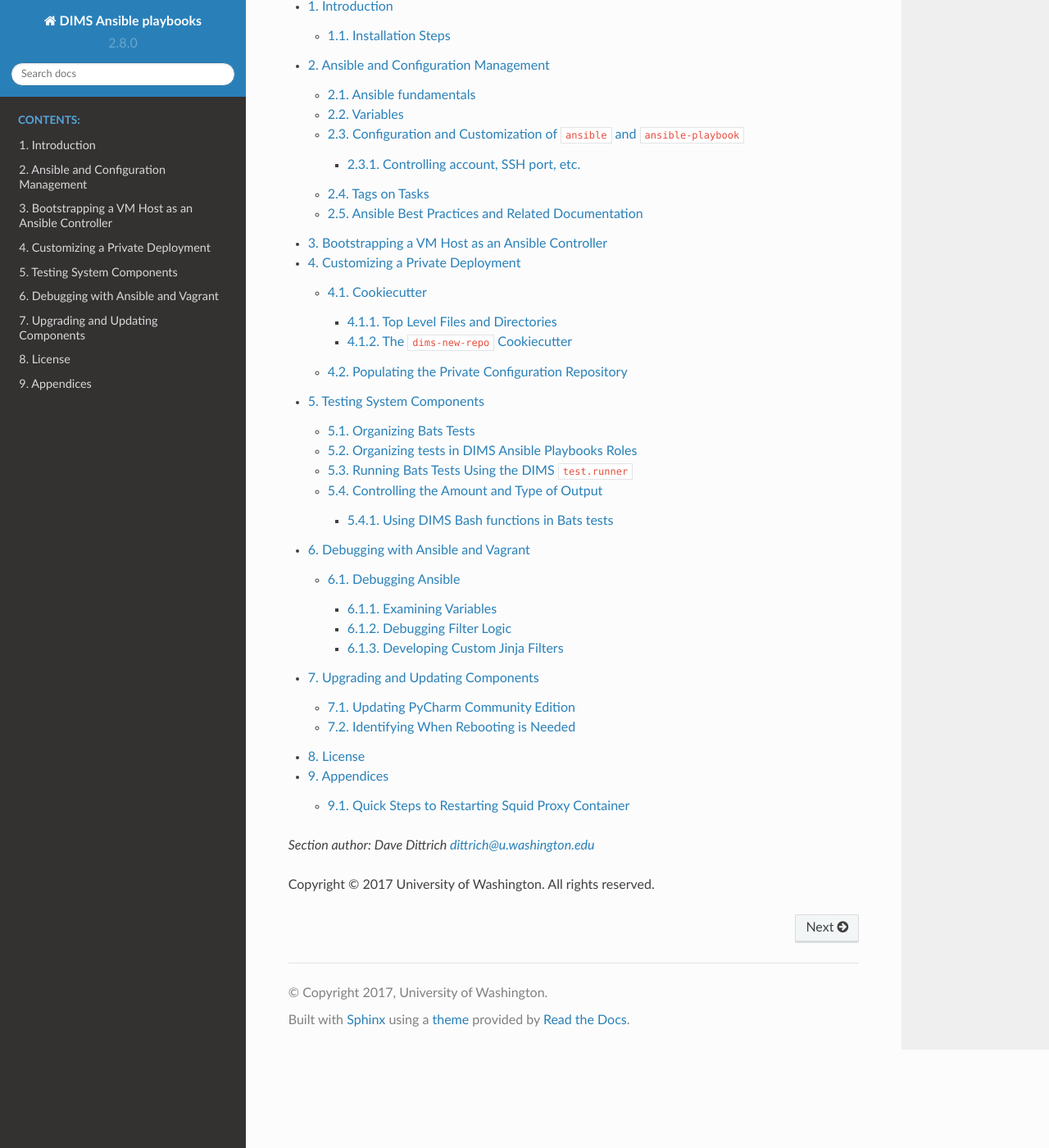
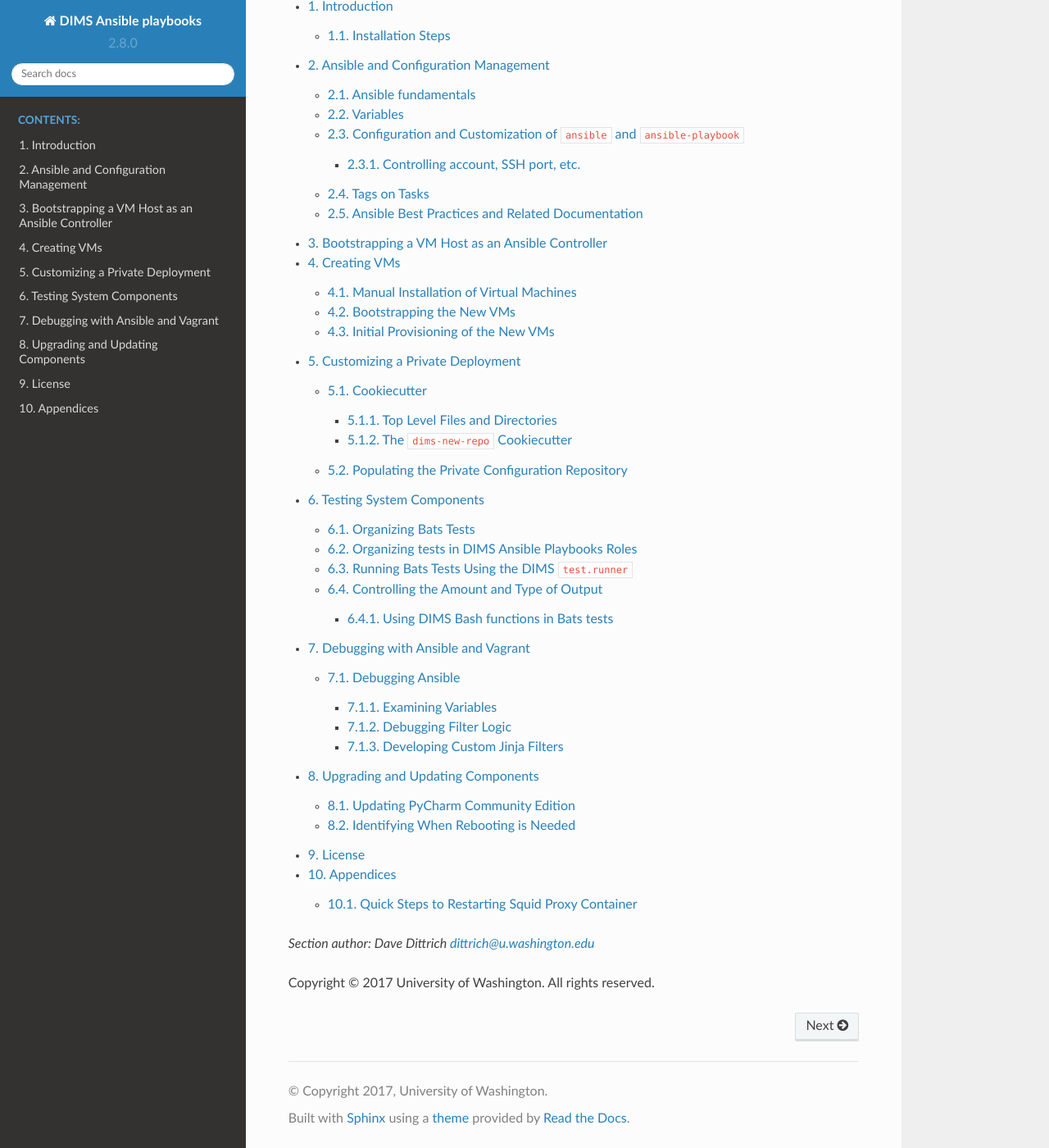
Before and after one commit to uw-dims/ansible-dims-playbooks, a Sphinx documentation site: the page built from docs/source/index.rst, in a window 1280 px wide and 1400 px high, scrolled down 285 px. Shown: the whole window at 82% size. Built offline with Sphinx 7.4.7 and the Read the Docs theme 2.0.0, drawn with Linux system fonts in a browser that asks for light colours; some of the changed lines change nothing that is shown.

Commit message:
Add new section on creating VMs

```diff
--- /dev/null
+++ b/docs/source/creatingvms.rst
@@ -0,0 +1,268 @@
+.. _creating_vms:
+
+Creating VMs
+============
+
+The Ansible control host that was set up in Section :ref:`bootstrapping` can be
+used to control a set of virtual machines, bare metal hosts, or a combination.
+It all depends on what services you wish to provide and how you chose to deploy
+them.
+
+.. hint::
+
+   For the bigger picture of architectural design options considered while
+   designing and building the DIMS system components, see Section
+   :ref:`dimsad:dimsarchitecturaldesign` of :ref:`dimsad:dimsad`.
+
+..
+
+There are several options for creating a hybrid "private-cloud" comprised
+from a combination of bare-metal hosts, virtual machine hosts, and containerized
+microservices. This flexibility comes at a cost in added complexity and
+configuration management, but does afford for better linear horizontal
+scalability and/or addition of compute or storage resources as the
+system grows in size.
+
+Figure :ref:`VM-Architecture` shows a design similar to that being described in
+this and the previous chapters.  The *Host* is shown at the bottom, comprised
+of a highly-provisioned server, a base operating system and a virtual machine
+hypervisor. Each virtual machine *Guest* is then created and installed with its
+own combination of base operating system, libraries and binaries, and
+application software. In this illustration, we see a single physical computer
+with a total of six servers (4 Ubuntu Linux, 1 Red Hat Enterprise Linux, and 1
+Debian Linux).
+
+.. _VM-Architecture:
+
+.. figure:: images/VM-Architecture.png
+   :width: 70%
+   :align: center
+
+   Pure Virtual Machine Architecture
+
+..
+
+
+The deployment we are currently creating is even simpler than Figure
+:ref:`VM-Architecture`.  There is the one bare-metal server acting as the
+Ansible control host and Virtualbox hypervisor (``dellr510``) and just two
+virtual machine guests (``yellow`` and ``purple``, a.k.a. the ``trident``
+group). These guests will use bridged interfaces so they each have an
+Internet-facing IP address and domain name, as well as a private virtual LAN
+that is shared with the host for Ansible control and administration. For
+increased security, the bare-metal VM host will only be accessible through an
+internal VLAN.
+
+.. _manual_install_vms:
+
+Manual Installation of Virtual Machines
+---------------------------------------
+
+This section walks through the process of manually creating two
+Debian 8.5 virtual machines to serve as Trident trust group
+portal servers. This deployment combines all of the Trident
+related services into one virtual machine. One of the two
+vitual machines (``yellow``) will serve as the "production"
+portal, and the other identical system (``purple``) will
+serve as a development/test server. The latter can be used to
+experiment with upgrades, test Ansible playbook changes,
+train system administrators and trust group administrators.
+
+Start the Virtualbox management GUI in the Remmina VNC
+window.
+
+.. _vnc_connected:
+
+.. figure:: images/remmina_vnc_connected.png
+   :alt: Running Virtualbox management GUI over VNC
+   :width: 60%
+   :align: center
+
+   Running Virtualbox management GUI over VNC
+
+..
+
+This should bring up the Virtualbox management GUI.
+
+.. _remmina_virtualbox:
+
+.. figure:: images/remmina_virtualbox.png
+   :alt: Virtualbox management GUI
+   :width: 60%
+   :align: center
+
+   Virtualbox management GUI
+
+..
+
+Select **New** to create a new virtual machine.  Most tabs have a **Next>**
+button to go to the following tab, or select **Settings** after highlighting
+the VM you want to configure, or and press the **Right mouse button** and chose
+**Settings...** or use the keyboard shortcut **CTRL-S**.
+
+.. _remmina_yellow_initial:
+
+.. figure:: images/remmina_yellow_vm_initial.png
+   :alt: Initial ``yellow`` VM
+   :width: 60%
+   :align: center
+
+   Initial ``yellow`` VM
+
+..
+
+Individual groupings of settings (e.g., **System** for boot order, processor
+settings, etc., **Storage** for virtual hard drives, **Network** for NICs) are
+on the left of the **Settings** panel.
+
+.. _remmina_vm_boot_order:
+
+.. figure:: images/remmina_system_settings.png
+   :alt: VM System Settings
+   :width: 60%
+   :align: center
+
+   VM System Settings
+
+..
+
+
+Navigate through the menus to set the following attributes:
+
+    + Set Name: ``yellow``
+    + Set Type: **Linux**
+    + Set Version: **Ubuntu (64-bit)**
+    + Set memory (e.g., **4096 MB**)
+    + Create a virtual disk, type **VDI (VirtualBox Disk Image)**, dynamically
+      allocated, making it generously large in relation to available disk space
+      to provide adequate storage space for Trident upload files (e.g., **200GB**).
+    + Configure three NICs:
+
+        + Adapter **1** should be attached to **NAT** to provide host-only access with
+          NAT to get to the Internet while setting up the VM.
+
+        + Adapter **2** should be attached to **Bridged Adapter**, name ``em2`` in this
+          case. (This is the host NIC attached to the internal VLAN in this configuration).
+          This interface in the guest (``eth1``) will be used for local Ansible control
+          and communication with internal hosts.
+
+        + Adapter **3** should be attached to **Bridged Adapter**, name ``em1`` in this
+          case.  (This is the host NIC attached to the Internet in this configuration,
+          which will be set to ``0.0.0.0`` to prevent direct communication from the
+          Internet to the VM host using this interface).  This interface in the guest
+          (``eth2``) will have the public IP address for the Trident portal, email
+          delivery, etc.
+
+    + Set the system boot order to be **Hard Disk** first, followed by
+      **Optical** drive. The first boot with an empty hard drive will boot from
+      the **Optical** drive, while subsequent reboots will use the operating
+      system installed on the **Hard Disk**.
+
+    + Increase the number of CPUs (for a 16 core VM host, 3 or 4 cores is
+      reasonable.)
+
+.. note::
+
+   All of these settings can be tuned later on if it is determined that they
+   are too low (or too high). Use a program like ``htop`` on the virtual machine
+   host to watch things like CPU saturation, memory saturation, swap usage,
+   etc.
+
+..
+
+After configuring the first VM ``yellow``, produce a full clone of the VM and
+name it ``purple``.  This will be the backup Trident server. Check the box to
+regenerate MAC addresses for the network interfaces to ensure that they are
+separable at the packet level in case network diagnostics need to be performed
+using ``tcpdump`` or other network tools.
+
+Once both of the VMs are set up, start them to boot from the Debian installation
+ISO attached to the virtual DVD drive.
+
+.. note::
+
+   We are not using Kickstart here, as we did for the baremetal host in Section
+   :ref:`bootstrapping`, which means that a number of steps that were
+   automatically performed during system installation will need to be performed
+   manually.  This is an area of automation that needs further work to unify
+   and standardize the boot process using Kickstart from Jinja templates and
+   inventory variables, allowing a consistent, configurable, repeatable, and
+   much faster system setup. This will result in time and cost savings that
+   scale better and help new teams more quickly deploy a full system.
+
+..
+
+* Use LVM on the entire drive, with separate partitions for ``/tmp``, ``/home``,
+  and ``/var``.
+
+* Choose **Debian desktop environment**, with **Gnome**, de-select **print
+  server** and select **SSH server**, leaving **standard system utilities**
+  selected, and press **Tab** and **Enter** to **Continue**.
+
+* Create the ``ansible`` account using the password you created for this
+  deployment. Also set the ``root`` password (ideally to a different password
+  than the ``ansible`` account, to be used for emergency console access when
+  and if something disables access to the ``ansible`` account.)
+
+At the end of the operating system installation process, it will ask you
+to reboot. The guest should then show the Grub boot menu and proceed
+to boot into Debian, presenting the login screen when the system is up
+and running.
+
+.. _remmina_yellow_up:
+
+.. figure:: images/remmina_yellow_up.png
+   :alt: Login screen for ``yellow`` VM
+   :width: 60%
+   :align: center
+
+   Login screen for ``yellow`` VM
+
+..
+
+.. _bootstrapping_vms:
+
+Bootstrapping the New VMs
+-------------------------
+
+Before you can perform the bootstrapping process using Ansible, you must
+configure at least one network interface on each VM guest (as well as setting
+an IP address in the same network block on the bridged interface of the host)
+to allow host-to-guest SSH access.
+
+Manually edit the ``/etc/network/interfaces`` file to configure the initial
+``eth1`` NIC to have the IP addresses assigned for the hosts in the inventory
+file. Bring the interface up using ``ifup eth1`` and test after setting up all
+of the interfaces using the same steps as shown in Section
+:ref:`full_network_connectivity`.
+
+Once connectivity has been verified, apply the ``bootstrap.yml`` playbook
+as shown in Section :ref:`bootstrapping_ansible_control`, using the
+``trident`` group this time to bootstrap both VMs at the same time.
+
+.. _remmina_bootstrap_trident:
+
+.. figure:: images/remmina_bootstrap_trident.png
+   :alt: Bootstrapping the ``trident`` group
+   :width: 60%
+   :align: center
+
+   Bootstrapping the ``trident`` group
+
+..
+
+.. _initial_provision_vms:
+
+Initial Provisioning of the New VMs
+-----------------------------------
+
+Lastly, we will run the initial provisioning steps to install and configure
+our two new VMs. For the purposes of this example, we will only perform the
+``base`` role tasks to make sure the fundamentals of our customized
+configuration will work. The command we use is:
+
+.. code-block:: none
+
+    $ ansible-playbook $GIT/private-develop/master.yml --tags base --limit trident
+
+..
--- a/docs/source/index.rst
+++ b/docs/source/index.rst
@@ -18,6 +18,7 @@
    introduction
    ansible
    bootstrapping
+   creatingvms
    localcustomization
    tests
    debugging
```
